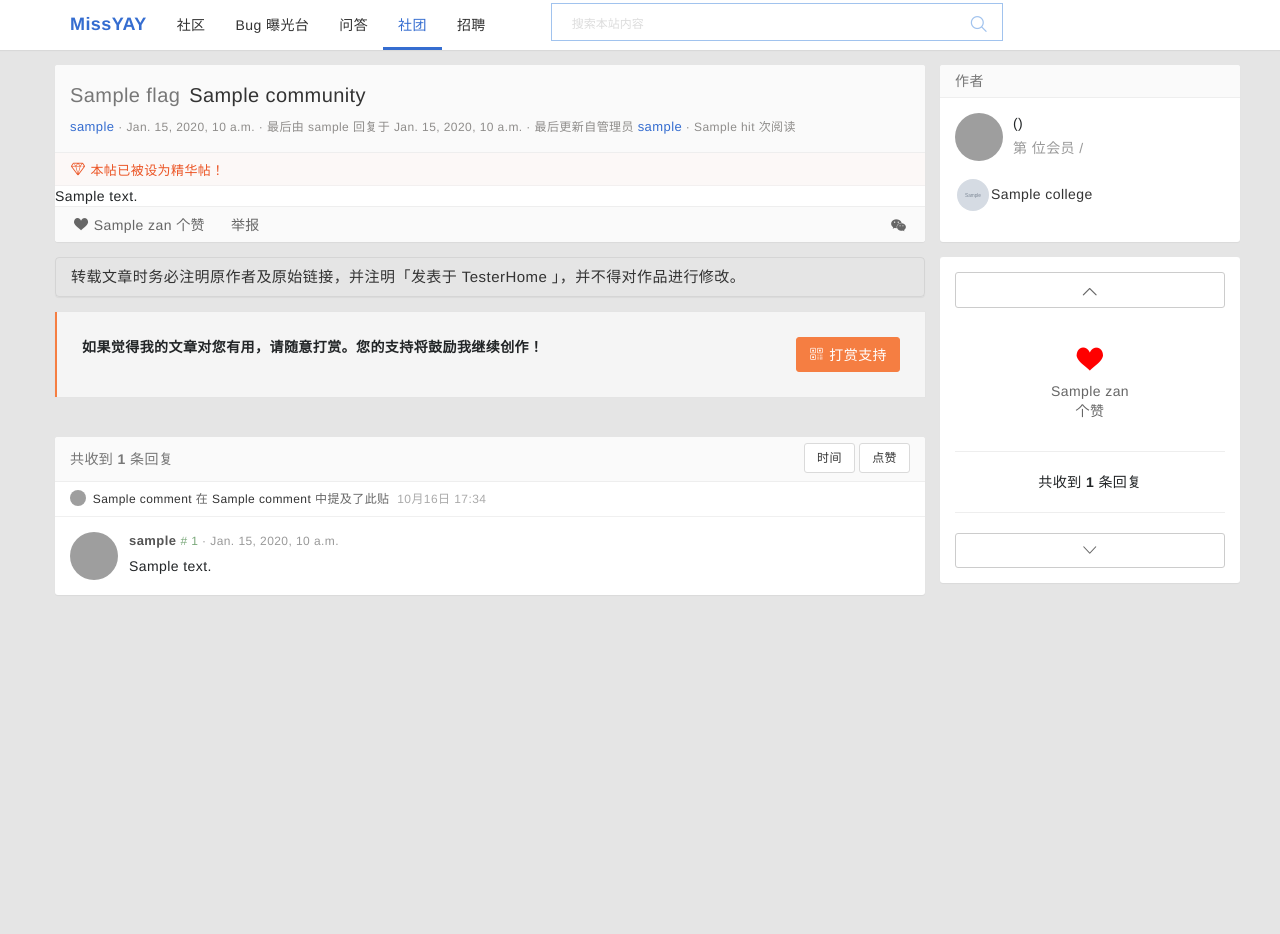
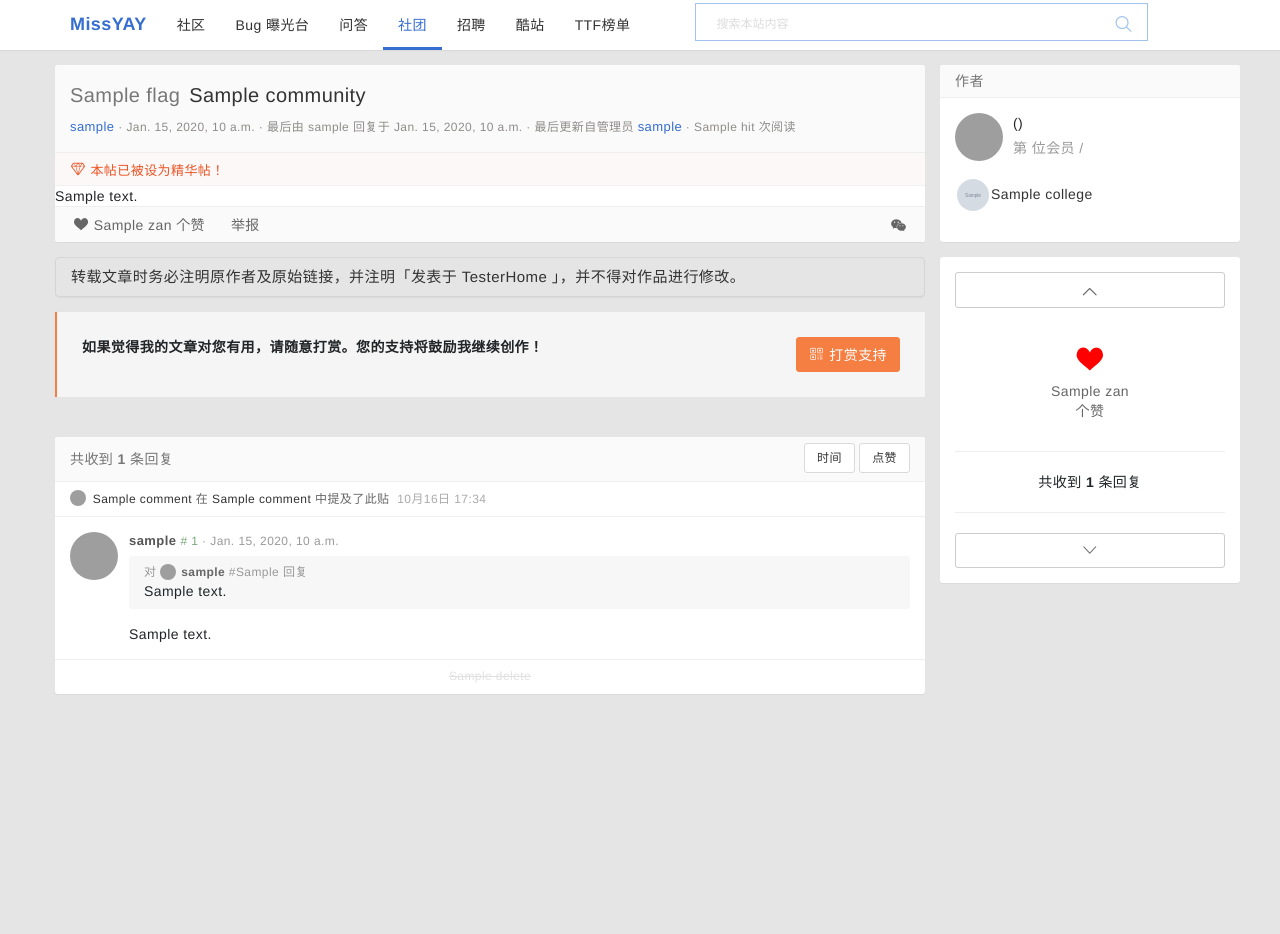
Before and after one commit to pinsengjiujiezhong/MissYAY, a Django app: template templates/community.html in a window 1280 px wide. Shown: the top 934 px of the page. Run offline with Django 3.2, Linux system fonts and the light colour scheme; the template is opened without the code that fills it: most values are stand-ins (such as "Sample title", 1, 10 or a date in 2020); grey boxes marked "Sample" are stand-in pictures; some libraries are stand-ins or nearby versions; some web fonts are replaced; grey boxes are pictures that could not be loaded.

Commit message:
'添加酷站，ttf页面'

```diff
--- /dev/null
+++ b/static/css/github.css
@@ -0,0 +1 @@
+.statistics-number{min-width:50px;font-size:24px;text-align:right}.text-middle{vertical-align:middle}.statistics-count{width:110px;text-align:right}.statistics-description{height:60px}.statistics-contributor{height:60px}.statistics-operation{height:40px;text-align:center}
--- a/templates/community.html
+++ b/templates/community.html
@@ -92,7 +92,7 @@
               {% for comment in community.comments %}
                   {% if comment.quote_user_name %}
                       {% if comment.quote_title  %}
-                            <div class="reply reply-system" data-id="154672" id="reply1">
+                            <div class="reply reply-system" data-id="{{ comment.comment_id }}" id="reply{{ comment.comment_floor }}">
                               <div id="reply-154672" data-floor="1">
                                   <a title="{{ comment.quote_uname }} ({{ comment.quote_uid }} )" href="{% url 'userinfo' comment.quote_uid %}"><img class="media-object avatar-16" src="{{ MEDIA_URL }}{{ comment.quote_user_portrait }}"></a> <a class="user-name" data-name="{{comment.quote_user_name}}" title="{{ comment.quote_user_name }}" href="{% url 'userinfo' comment.quote_uid %}">{{ comment.quote_uname }}</a>
                                 在
@@ -110,17 +110,17 @@
                             </div>
                         </div>
                       {% else %}
-                          <div class="reply reply-system" data-id="154672" id="reply1">
-                          <div id="reply-154672" data-floor="1">
+                          <div class="reply reply-system" data-id="{{ comment.comment_id }}" id="reply{{ comment.comment_floor }}">
+                          <div id="reply-{{ comment.comment_id }}" data-floor="{{ comment.comment_floor }}">
                               <a title="{{ comment.quote_uname}} ({{ comment.quote_uid }} }})" href="{% url 'userinfo' comment.quote_uid %}"><img class="media-object avatar-16" src="{{ MEDIA_URL }}{{ comment.quote_user_portrait }}"></a> <a class="user-name" data-name="{{comment.quote_uname}}" title="{{ comment.quote_uname }}" href="{% url 'userinfo' comment.quote_uid %}">{{ comment.quote_uname }}</a>
-                                将本帖设为了精华贴
-                                <span class="time">10月17日 11:26</span></div>
+                                {{ comment.quote_content }}
+                                <span class="time">{{ comment.quote_date }}</span></div>
                                 </div>
                       {% endif %}
                   {% endif %}
                   {% if comment.content %}
-                      <div class="reply" data-id="165798" id="reply11">
-                      <div id="reply-165798" data-floor="11">
+                      <div class="reply" data-id="{{ comment.comment_id }}" id="reply{{ comment.comment_floor }}">
+                      <div id="reply-{{ comment.comment_id }}" data-floor="{{ comment.comment_floor }}">
                           <div class="avatar"><a title="{{ comment.user }}" href="{% url 'userinfo' comment.uid %}"><img class="media-object avatar-48" src="{{ MEDIA_URL }}{{ comment.user_portrait }}"></a></div>
                           <div class="infos">
                             <div class="info">
@@ -132,10 +132,28 @@
                                 <a class="time" href="#reply-165798"><abbr class="timeago" title="" rel="twipsy" data-original-title="{{ comment.release_time }}">{{ comment.date }}</abbr></a>
                               </span>
                             </div>
+                            {% if comment.reply_id %}
+                                <div class="reply-to-block" data-reply-to-id="{{ comment.reply_id }}">
+                                    <div class="info">
+                                      对
+                                        <a title="{{ comment.reply_comment.uid }} ({{ comment.reply_comment.username }})" href="{% url 'userinfo' comment.reply_comment.uid %}"><img class="media-object avatar-16" src="{{ MEDIA_URL }}{{ comment.reply_comment.user_portrait }}"></a><a class="user-name" data-name="{{ comment.reply_comment.username }}" title="{{comment.reply_comment.username}}({{ comment.reply_comment.uid }})" href="{% url 'userinfo' comment.reply_comment.uid %}">{{ comment.reply_comment.username }}</a>
+                                        <span class="reply-floor">#{{ comment.reply_comment.reply_floor }}</span>
+                                        回复
+                                    </div>
+                                        {{ comment.reply_comment.content|safe }}
+                                  </div>
+                            {% endif %}
                           {{ comment.content|safe }}
                       </div>
                   </div>
                 </div>
+                  {% endif %}
+                  {% if comment.delete %}
+                      <div class="reply reply-deleted" data-id="{{ comment.comment_id }}" id="reply{{ comment.comment_floor }}">
+                          <div id="reply-{{ comment.comment_id }}" data-floor="{{ comment.comment_floor }}">
+                              <div class="deleted text-center">{{ comment.delete }}</div>
+                          </div>
+                        </div>
                   {% endif %}
             {% endfor %}
           </div>
--- a/templates/index.html
+++ b/templates/index.html
@@ -2,6 +2,7 @@
 {% load static %}
 <html><head><meta http-equiv="Content-Type" content="text/html; charset=UTF-8">
     <link rel="stylesheet"  href="{% static 'css/front.css' %}">
+    <link rel="stylesheet"  href="{% static 'css/github.css' %}">
     <link rel="stylesheet" href="{% static 'css/font-awesome.min.css' %}">
     <link rel="stylesheet" href="{% static 'css/iconfont.css' %}">
     <script type="text/javascript" src="{% static 'js/jquery-3.3.1.min.js' %}"></script>
@@ -41,12 +42,14 @@
                       </div>
                      <div id="main-nav-menu">
                         <ul class="nav navbar-nav">
-                    <li class="{% if Nid == 'topics' %}active{% endif %}"><a href="{% url 'get_node' 'topics' %}">社区</a>
-                    </li><li class="{% if Nid == 'bugs' %}active{% endif %}"><a href="{% url 'get_node' 'bugs' %}">Bug 曝光台</a></li>
-                    <li class="{% if Nid == 'questions' %}active{% endif %}"><a href="{% url 'get_node' 'questions' %}">问答</a></li>
-                    <li class="{% if colleges %}active{% endif %}"><a href="{% url 'get_college' %}">社团</a></li>
-                    <li class="{% if Nid == 'applications' %}active{% endif %}"><a href="{% url 'get_node' 'applications' %}">招聘</a></li><li class="">
-                    </ul>
+                            <li class="{% if Nid == 'topics' %}active{% endif %}"><a href="{% url 'get_node' 'topics' %}">社区</a>
+                            </li><li class="{% if Nid == 'bugs' %}active{% endif %}"><a href="{% url 'get_node' 'bugs' %}">Bug 曝光台</a></li>
+                            <li class="{% if Nid == 'questions' %}active{% endif %}"><a href="{% url 'get_node' 'questions' %}">问答</a></li>
+                            <li class="{% if colleges %}active{% endif %}"><a href="{% url 'get_college' %}">社团</a></li>
+                            <li class="{% if Nid == 'applications' %}active{% endif %}"><a href="{% url 'get_node' 'applications' %}">招聘</a></li>
+                            <li class="{% if type == 'sites' %}active{% endif %}"><a href="{% url 'get_sites' %}">酷站</a></li>
+                            <li class="{% if type == 'ttf' %}active{% endif %}"><a href="{% url 'get_ttf' %}">TTF榜单</a></li>
+                        </ul>
                     </div>
                     </div>
                     <ul class="nav navbar-nav user-bar navbar-right" style="margin-left: 50px">
@@ -383,6 +386,14 @@
                         $(window).attr('location', href);
                     }
                 })
+                $twemoji = $('.twemoji')
+                $.each($twemoji, (index, emoji) => {
+                    var emojiValue = $(emoji).attr('alt')
+                    console.log(emojiValue)
+                    spanNode = '<span>' +  emojiValue + '</span>'
+                    $(emoji).before(spanNode)
+                    $(emoji).remove()
+                })
             </script>
             {% block custom_js %}
             {% endblock %}
--- a/testhome/urls.py
+++ b/testhome/urls.py
@@ -16,7 +16,7 @@ Including another URLconf
 from django.contrib import admin
 from django.conf.urls import url, include
 from article.views import GetArticle, Index, GetCommunity, Search, getUser, GetTopics, GetCollege, GetCollegeDetail, \
-    GetCollegeUser, GetQuestions, GetNode, GetFollow, GetFavs, GetReplies
+    GetCollegeUser, GetQuestions, GetNode, GetFollow, GetFavs, GetReplies, GetSites, GetTTF
 from django.views.static import serve
 from . import settings
 from django.conf.urls.static import static
@@ -37,5 +37,7 @@ urlpatterns = [
     url(r'^follow/(?P<Uid>.+)/$', GetFollow.as_view(), name='get_follow'),
     url(r'^favs/(?P<Uid>.+)/$', GetFavs.as_view(), name='get_favs'),
     url(r'^replies/(?P<Uid>.+)/$', GetReplies.as_view(), name='get_replies'),
+    url(r'^sites/$', GetSites.as_view(), name='get_sites'),
+    url(r'^ttf/$', GetTTF.as_view(), name='get_ttf'),
     # url(r'^media/(?P<path>.*)', serve, {"document_root": settings.MEDIA_ROOT}),
 ] + static(settings.MEDIA_URL, document_root=settings.MEDIA_ROOT)
```
Also changed, not shown: apps/article/views.py (+24 -1 lines), templates/sites.html (added, +11 -0 lines), static/img/github.svg (added), 1 other file.
